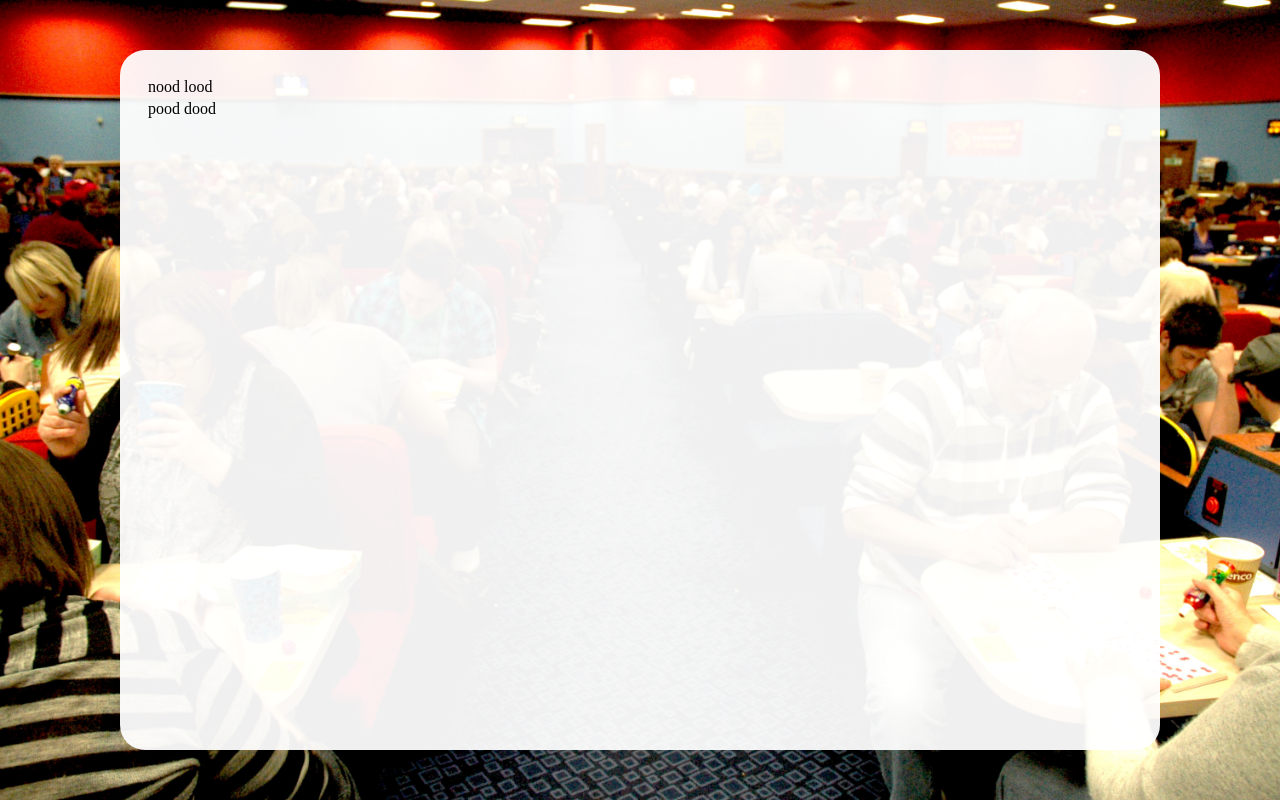
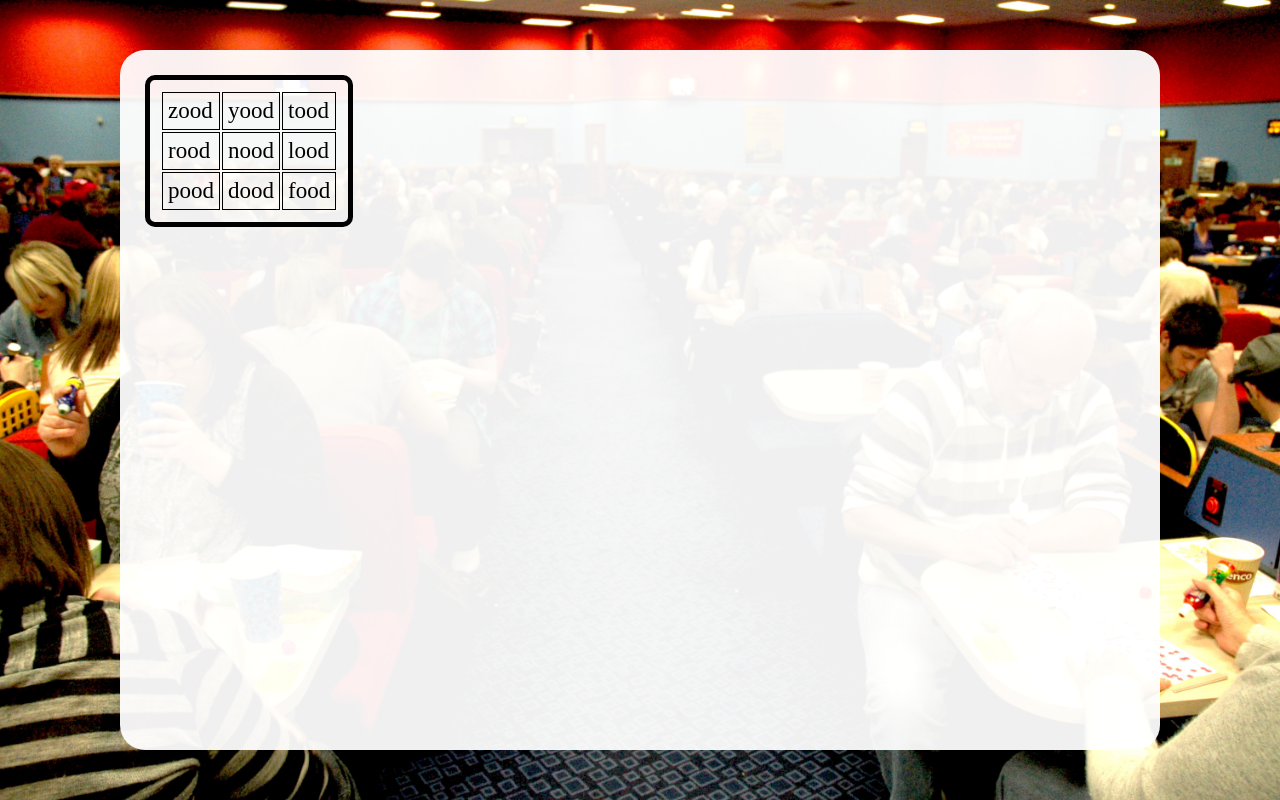
Before and after one commit to hechtoid/Bingo, a React app in the folder frontend/: page /game in a window 1280 px wide. Built offline with nearby package versions, Linux system fonts and the light colour scheme.

Commit message:
working win conditions

```diff
--- a/frontend/src/components/app.js
+++ b/frontend/src/components/app.js
@@ -21,7 +21,7 @@ const App = () => (
         <ProtectedRoute exact path="/wordlists/new" component={ComposePhraseListContainer} />
         <ProtectedRoute exact path="/wordlists/:id" component={ComposePhraseListContainer} />
         <Route exact path="/game">
-          <Board size={2} list={["food", "dood", "pood", "lood", "nood"]}/>
+          <Board size={3} />
         </Route>
       </Switch>
     </main>
--- a/frontend/src/components/game/board.css
+++ b/frontend/src/components/game/board.css
@@ -1,3 +1,15 @@
+.game table {
+    border: 5px solid black;
+    padding: 10px;
+    border-radius: 10px;
+}
+.game table td {
+    border: 1px solid black;
+    margin: 5px;
+    padding: 5px;
+    font-size: 23px;
+}
+
 .clicked {
     background-color: red;
 }
--- a/frontend/src/components/game/board.js
+++ b/frontend/src/components/game/board.js
@@ -12,14 +12,62 @@ class Board extends React.Component {
             }
         }
         this.state = board
+
         this.sizeArray = [...Array(this.props.size).keys()]
+        this.keysArray = Object.keys(this.state)
     }
-    win = () => this.blackout() || false
 
-    blackout = () => Object.keys(this.state).every( key => this.state[key] )
+    rows = () => {
+        let win
+        for (let i = 0; i < this.props.size; i++) {
+            let win = true
+            for (let j = 0; j < this.props.size; j++) {
+                if (this.state[i+':'+j] === false ) {
+                    win = false
+                }
+            }
+            if (win) {return win}
+        }
+        return win
+    }
+    columns = () => {
+        let win
+        for (let i = 0; i < this.props.size; i++) {
+            let win = true
+            for (let j = 0; j < this.props.size; j++) {
+                if (this.state[j+':'+i] === false ) {
+                    win = false
+                }
+            }
+            if (win) {return win}
+        }
+        return win
+    }
+    diagonalA = () => {
+        let win = true
+        for (let i = 0; i < this.props.size; i++) {
+                if (this.state[i+':'+i] === false ) {
+                    win = false
+                }
+        }
+        return win
+    }
+    diagonalB = () => {
+        let win = true
+        for (let i = 0; i < this.props.size; i++) {
+                if (this.state[i+':'+(this.props.size-1-i)] === false ) {
+                    win = false
+                }
+        }
+        return win
+    }
+    win = () => this.rows() || this.columns() || this.diagonalA() || this.diagonalB()
+    blackout = () => this.keysArray.every( key => this.state[key] )
 
 render() {
-    let list = this.props.list.slice()
+    let list = this.props.location
+                ? this.props.location.list.slice()
+                : ["food", "dood", "pood", "lood", "nood", "rood", "tood", "yood", "zood"]
     let board =
     <table><tbody>
         { this.sizeArray.map( i => {
@@ -30,7 +78,7 @@ render() {
                         return (
                             <td
                                 key={j}
-                                className={this.state[key] ?"clicked":"unclicked"}
+                                className={this.state[key]?"clicked":"unclicked"}
                                 onClick={()=>this.setState({ [key]: !this.state[key] }) }
                             >
                                 {list.pop()}
@@ -43,8 +91,10 @@ render() {
 
     return (
         <div className="game">
+            {board}
             {this.win()? "WINRAR":""}
-            {board}
+            <div></div>
+            {this.blackout()? "BLACKOUT":""}
 
 
 
```
